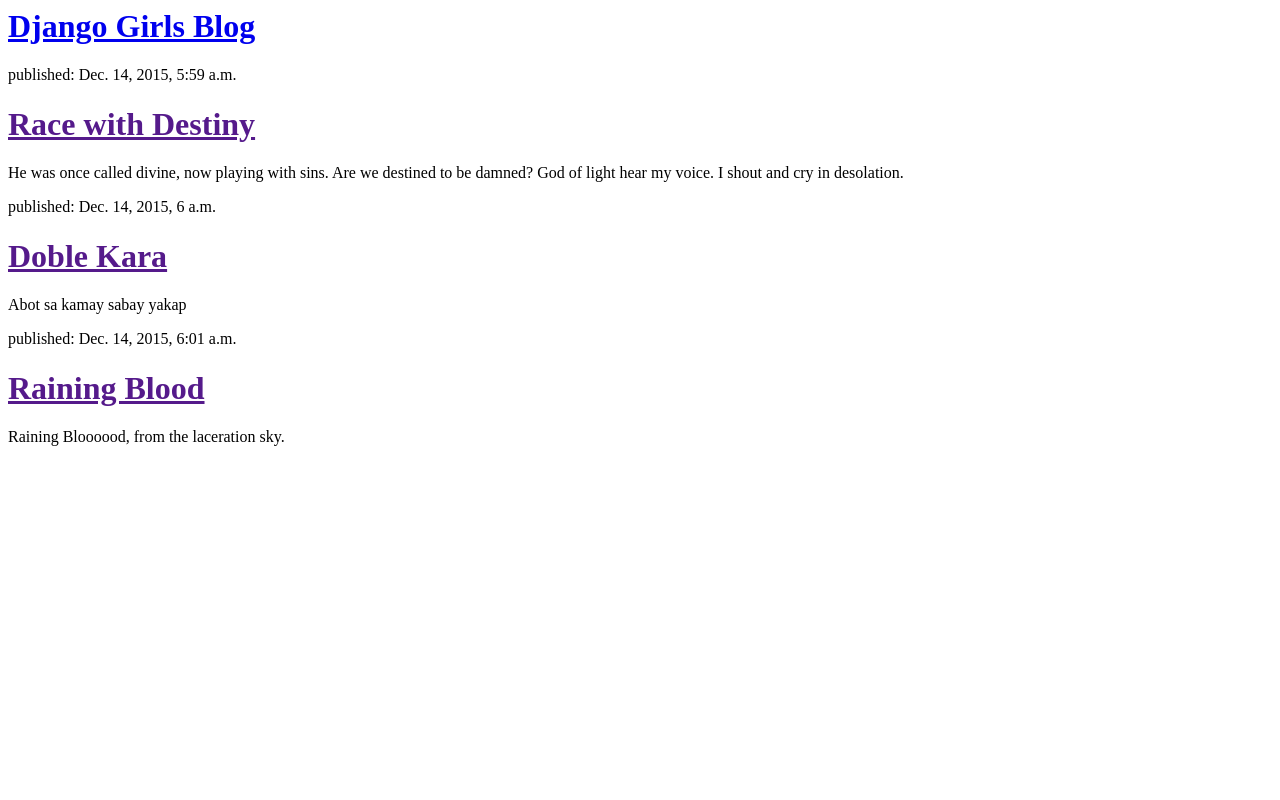
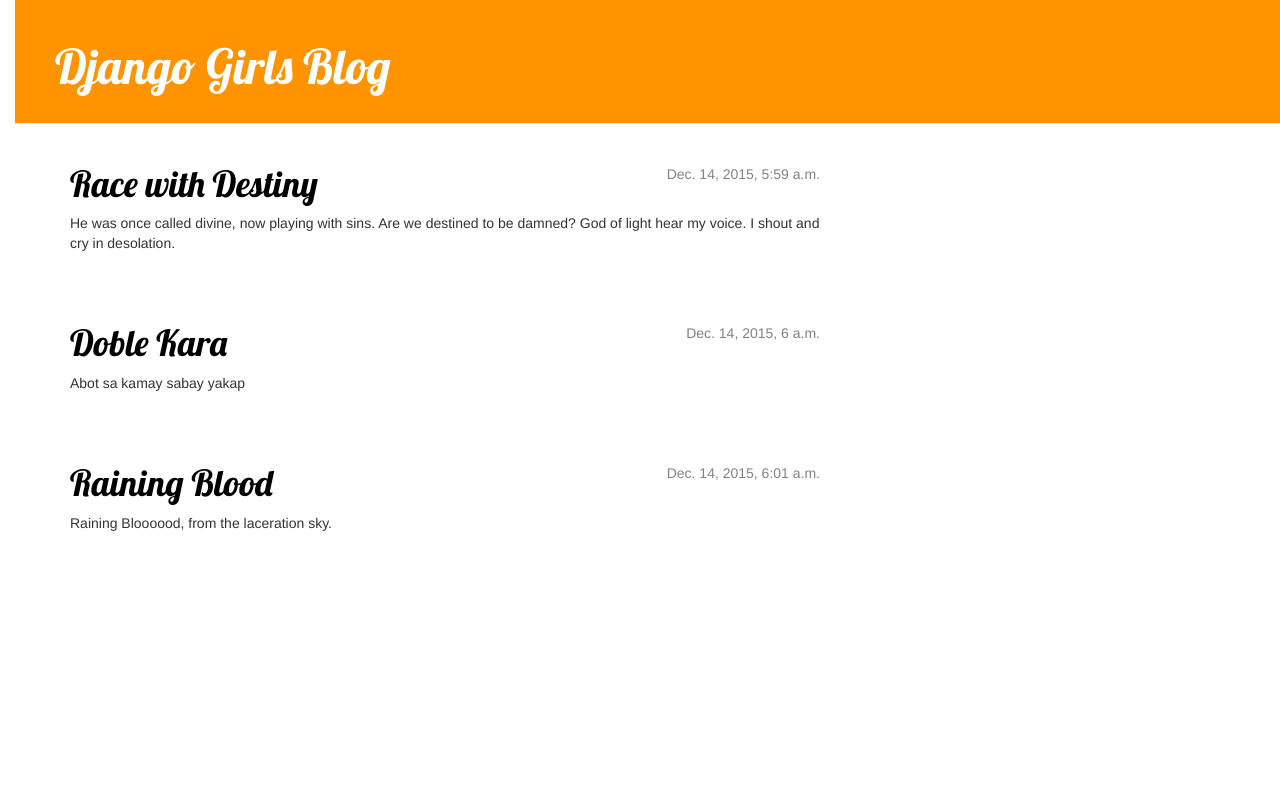
Before and after one commit to deleonronet09/my-first-blog, a Django app: page / in a window 1280 px wide. Run offline with Django 3.2, Linux system fonts and the light colour scheme; data comes from the database, SQL or seed files in the repository; some libraries are stand-ins or nearby versions.

Commit message:
Added view and template for detailed blog post as well as CSS for the site.

```diff
--- /dev/null
+++ b/blog/static/css/blog.css
@@ -0,0 +1,60 @@
+h1 a {
+    color: #FCA205;
+}
+
+body {
+    padding-left: 15px;
+}
+
+h1 a {
+    color: #FCA205;
+    font-family: 'Lobster';
+}
+
+.page-header {
+    background-color: #ff9400;
+    margin-top: 0;
+    padding: 20px 20px 20px 40px;
+}
+
+.page-header h1, .page-header h1 a, .page-header h1 a:visited, .page-header h1 a:active {
+    color: #ffffff;
+    font-size: 36pt;
+    text-decoration: none;
+}
+
+.content {
+    margin-left: 40px;
+}
+
+h1, h2, h3, h4 {
+    font-family: 'Lobster', cursive;
+}
+
+.date {
+    float: right;
+    color: #828282;
+}
+
+.save {
+    float: right;
+}
+
+.post-form textarea, .post-form input {
+    width: 100%;
+}
+
+.top-menu, .top-menu:hover, .top-menu:visited {
+    color: #ffffff;
+    float: right;
+    font-size: 26pt;
+    margin-right: 20px;
+}
+
+.post {
+    margin-bottom: 70px;
+}
+
+.post h1 a, .post h1 a:visited {
+    color: #000000;
+}
--- a/blog/templates/blog/post_list.html
+++ b/blog/templates/blog/post_list.html
@@ -1,11 +1,31 @@
-<div>
-    <h1><a href="/">Django Girls Blog</a></h1>
-</div>
+{% load staticfiles %}
+<html>
+    <head>
+        <title>Django Girls blog</title>
+        <link rel="stylesheet" href="//maxcdn.bootstrapcdn.com/bootstrap/3.2.0/css/bootstrap.min.css">
+        <link rel="stylesheet" href="//maxcdn.bootstrapcdn.com/bootstrap/3.2.0/css/bootstrap-theme.min.css">
+        <link rel="stylesheet" href="{% static 'css/blog.css' %}">
+        <link href="http://fonts.googleapis.com/css?family=Lobster&subset=latin,latin-ext" rel="stylesheet" type="text/css">
+    </head>
+    <body>
+        <div class="page-header">
+            <h1><a href="/">Django Girls Blog</a></h1>
+        </div>
 
-{% for post in posts %}
-    <div>
-        <p>published: {{ post.published_date }}</p>
-        <h1><a href="">{{ post.title }}</a></h1>
-        <p>{{ post.text|linebreaks }}</p>
+        <div class="content container">
+        <div class="row">
+            <div class="col-md-8">
+                {% for post in posts %}
+                <div class="post">
+                    <div class="date">
+                        {{ post.published_date }}
+                    </div>
+                    <h1><a href="{% url 'post_detail' pk=post.pk %}">{{ post.title }}</a></h1>
+                    <p>{{ post.text|linebreaks }}</p>
+                </div>
+                {% endfor %}
+            </div>
+        </div>
     </div>
-{% endfor %}
+    </body>
+</html>
--- a/blog/urls.py
+++ b/blog/urls.py
@@ -1,6 +1,7 @@
-from django.conf.urls import url
+from django.conf.urls import include, url
 from . import views
 
 urlpatterns = [
     url(r'^$', views.post_list, name='post_list'),
+    url(r'^post/(?P<pk>[0-9]+)/$', views.post_detail, name='post_detail'),
 ]
--- a/blog/views.py
+++ b/blog/views.py
@@ -1,7 +1,12 @@
 from django.shortcuts import render
 from django.utils import timezone
 from .models import Post
+from django.shortcuts import render, get_object_or_404
 
 def post_list(request):
     posts = Post.objects.filter(published_date__lte=timezone.now()).order_by('published_date')
     return render(request, 'blog/post_list.html', {'posts': posts})
+
+def post_detail(request, pk):
+    post = get_object_or_404(Post, pk=pk)
+    return render(request, 'blog/post_detail.html', {'post': post})
```
Also changed, not shown: blog/templates/blog/base.html (added, +33 -0 lines), blog/templates/blog/post_detail.html (added, +13 -0 lines).
